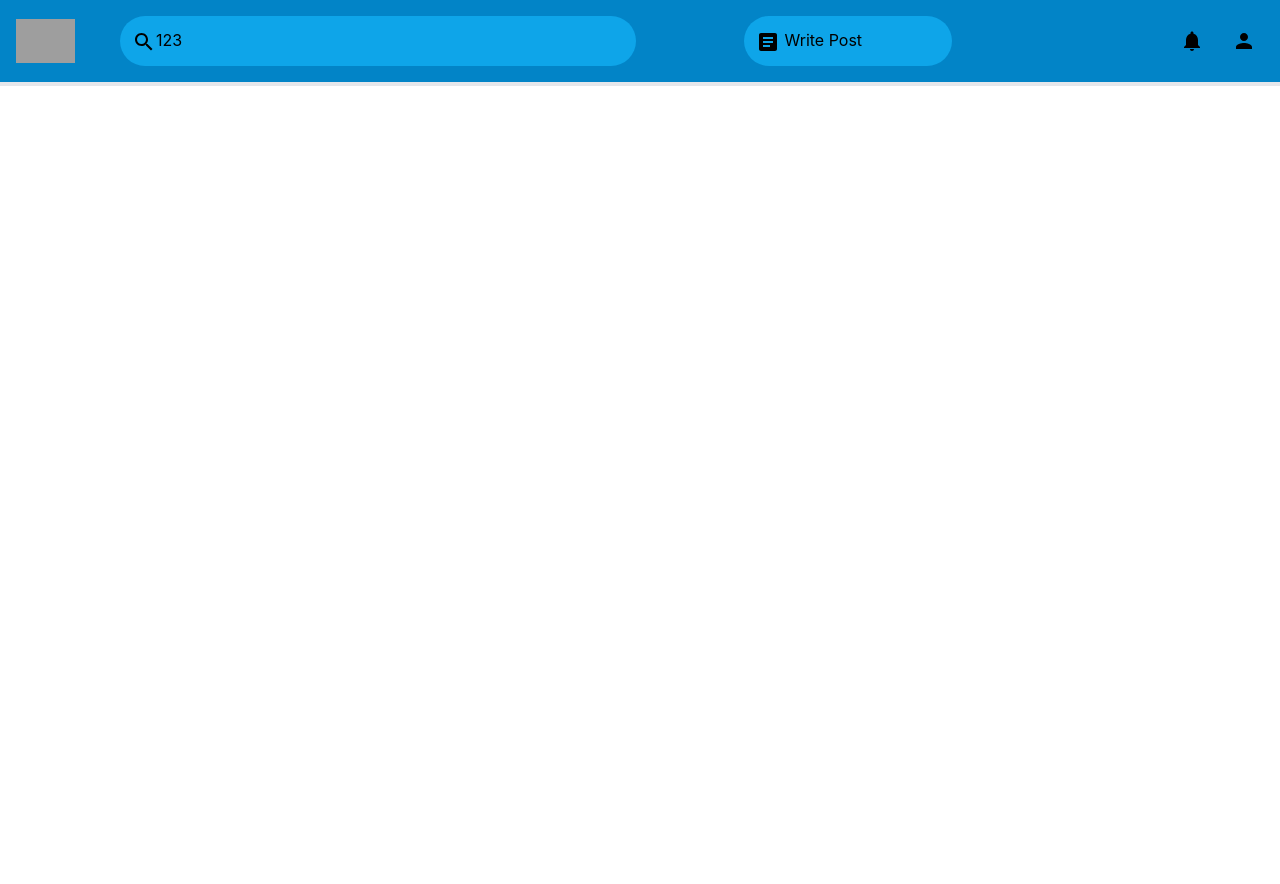
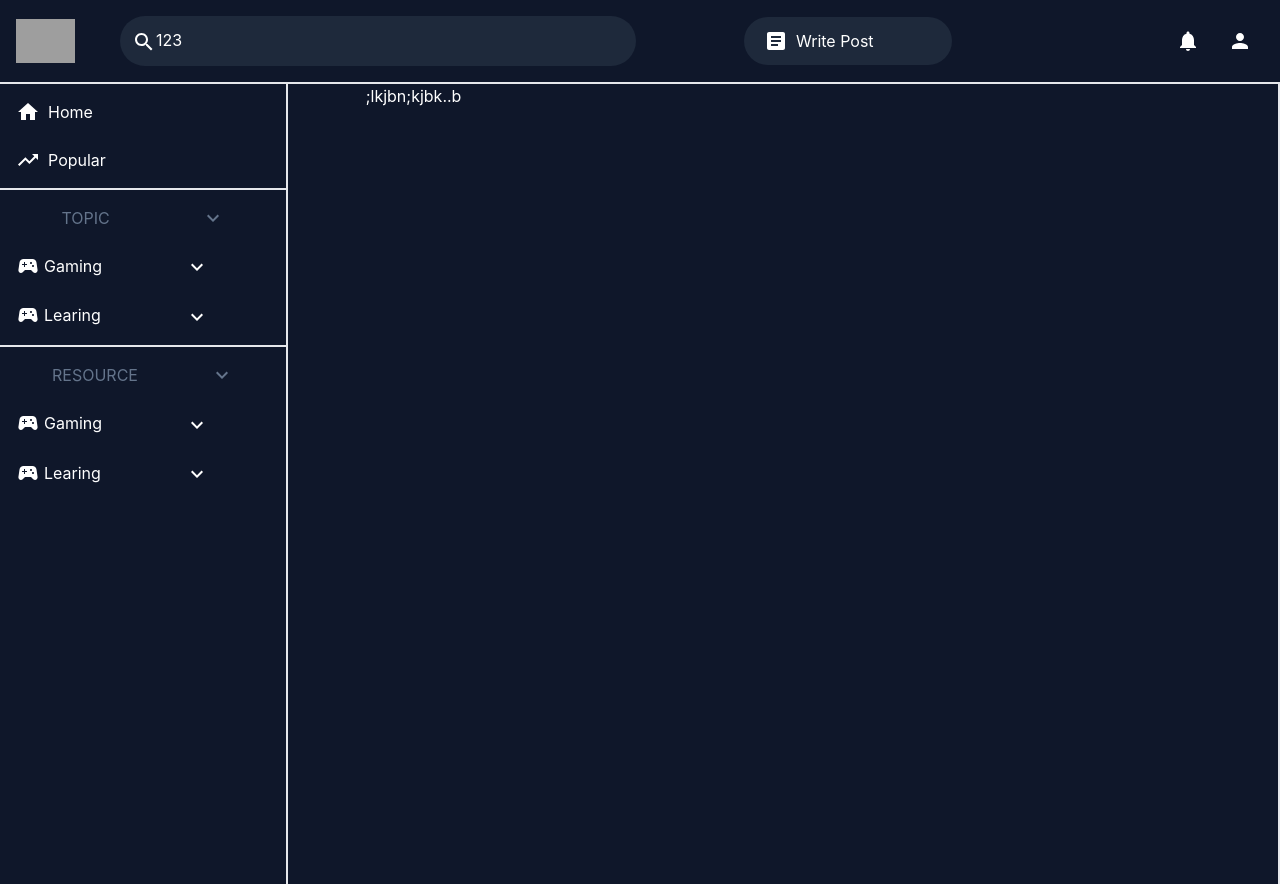
Before and after one commit to ShahIsCoding/proj, a React (Create React App) app: page /home in a window 1280 px wide. Before the commit the page ends 800 px from the top, so only its background shows below. Built offline with nearby package versions, Linux system fonts and the light colour scheme; grey boxes are pictures that could not be loaded.

Commit message:
worked on home page body - sidebar

```diff
--- a/src/Component/Home/Home.js
+++ b/src/Component/Home/Home.js
@@ -1,11 +1,12 @@
-import React from 'react';
-import { Navbar } from '../Navbar/Navbar';
-import { HomeBody } from '../HomeBody/HomeBody';
-export const Home = () =>{
-    return(
-        <div className='home'>
-            <Navbar />
-            <HomeBody />
-        </div>
-    );
-}
+import React from "react";
+import { Navbar } from "../Navbar/Navbar";
+import { HomeBody } from "../HomeBody/HomeBody";
+import { BG, TEXT } from "../../Constants/COLORS";
+export const Home = () => {
+  return (
+    <div className={`${BG.bg} ${TEXT.white}`}>
+      <Navbar />
+      <HomeBody />
+    </div>
+  );
+};
--- a/src/Component/HomeBody/HomeBody.js
+++ b/src/Component/HomeBody/HomeBody.js
@@ -1,7 +1,50 @@
-export const HomeBody = () =>{
-    return(
-        <div className="bg-secondary">
+import { useState } from "react";
+import { BG } from "../../Constants/COLORS";
+import { icons } from "../../assets/css/icons/ICONS";
+import { SubTopicCard } from "../component/SubTopicCard";
 
+const topicCard = (topic, isLast = false) => {
+  return (
+    <div className={`${isLast ? "mb-5" : "border-b-2"}`}>
+      <div
+        className={`p-2 m-2 rounded flex justify-around content-center ${BG.hover} text-slate-500`}
+      >
+        <span>{topic}</span>
+        {icons.arrowDOWN}
+      </div>
+      <SubTopicCard topic="Gaming" />
+      <SubTopicCard topic="Learing" />
+    </div>
+  );
+};
+const leftSideBar = () => {
+  return (
+    <div className="flex flex-col h-full min-h-screen z-10 overflow-auto">
+      <div className="border-b-2 w-full">
+        <div className={`rounded p-2 m-2 ${BG.hover} flex item-center`}>
+          {icons.home}
+          <span className="ml-2">Home</span>
         </div>
-    )
-}
+        <div className={`rounded p-2 m-2 ${BG.hover} flex item-center`}>
+          {icons.popular}
+          <span className="ml-2">Popular</span>
+        </div>
+      </div>
+      {topicCard("TOPIC")}
+      {topicCard("RESOURCE", true)}
+    </div>
+  );
+};
+const centerBar = () => {
+  return <div>;lkjbn;kjbk..b</div>;
+};
+export const HomeBody = () => {
+  return (
+    <div className={`container mx-auto grid grid-cols-7`}>
+      <div className="border-r-2 col-span-2 col-start-1 col-end-3 w-72">
+        {leftSideBar()}
+      </div>
+      <div className="border-r-2 bg-scroll col-span-5">{centerBar()}</div>
+    </div>
+  );
+};
--- a/src/Component/Navbar/Navbar.js
+++ b/src/Component/Navbar/Navbar.js
@@ -7,7 +7,7 @@ import ArticleIcon from "@mui/icons-material/Article";
 import BookmarksIcon from "@mui/icons-material/Bookmarks";
 import QueryStatsIcon from "@mui/icons-material/QueryStats";
 import { Search } from "@mui/icons-material";
-import { BG } from "../../Constants/COLORS";
+import { BG, TEXT } from "../../Constants/COLORS";
 
 export const Navbar = () => {
   const [profileDashboradOpen, setProfileDashboardOpen] = useState(false);
@@ -31,7 +31,7 @@ export const Navbar = () => {
   return (
     <>
       <div
-        className={`grid grid-cols-12 grid-rows-1 p-4 items-center border-b-4 ${BG.blue}`}
+        className={`grid grid-cols-12 grid-rows-1 p-4 items-center w-full border-b-2 sticky top-0 ${BG.bg}`}
       >
         <Link to="/home">
           <img
@@ -40,33 +40,36 @@ export const Navbar = () => {
             className="h-11"
           />
         </Link>
-        <div className={`col-span-5 p-3 rounded-full ${BG.blueLess} mr-1`}>
-          <Search className="" />
+        <div className={`col-span-5 p-3 rounded-full ${BG.bglight} mr-1`}>
+          <Search />
           <input
-            className={`${BG.blueLess}`}
+            className={`${BG.bglight}`}
             value={123}
             placeholder="Search Anything"
           />
         </div>
-        <span
-          className={`col-span-2 col-start-8 ${BG.blueLess} p-3 rounded-full`}
+        <div
+          className={`col-span-2 col-start-8 col-end-10 ${BG.bglight} p-3 px-5 rounded-full flex items-center`}
         >
-          <ArticleIcon /> Write Post
-        </span>
-        <span className="col-span-3 col-start-12 flex justify-around ">
-          <NotificationsIcon className="mx-3" />
-          <PersonIcon onClick={() => setProfileDashboardOpen(true)} />
-        </span>
+          <ArticleIcon /> <span className="ml-2">Write Post</span>
+        </div>
+        <div className={`col-span-3 col-start-12 flex justify-around`}>
+          <NotificationsIcon className={`mx-3 rounded m-2  ${BG.hover}`} />
+          <PersonIcon
+            className={`rounded m-2 ${BG.hover}`}
+            onClick={() => setProfileDashboardOpen(true)}
+          />
+        </div>
       </div>
       {profileDashboradOpen && (
-        <div className={`w-50 ${BG.blue}`} ref={wrapperRef}>
-          <span>
+        <div className={`w-50 ${BG.bglight}`} ref={wrapperRef}>
+          <span className={`hover:bg-slate-800`}>
             <PersonIcon /> My Profile
           </span>
-          <span>
+          <span className={`${BG.hover}`}>
             <BookmarksIcon /> Library
           </span>
-          <span>
+          <span className={`hover:bg-slate-800 cursor-pointer`}>
             <QueryStatsIcon /> Stats
           </span>
           <span>Others</span>
--- /dev/null
+++ b/src/Component/component/SubTopicCard.js
@@ -0,0 +1,37 @@
+import { useState } from "react";
+import React from "react";
+import { icons } from "../../assets/css/icons/ICONS";
+import { BG } from "../../Constants/COLORS";
+
+export const SubTopicCard = ({ topic }) => {
+  const [isOpen, setOpen] = useState(false);
+  return (
+    <div
+      onClick={() => {
+        setOpen(!isOpen);
+      }}
+    >
+      <div className={`p-2 m-2 rounded ${BG.hover}`}>
+        <div className="grid grid-cols-3 ">
+          <div className="col-start-1 col-span-2 flex content-center">
+            {icons.gaming}
+            <span className="ml-1">{topic}</span>
+          </div>
+          <div>{icons.arrowDOWN}</div>
+        </div>
+      </div>
+      <div className={isOpen ? "" : "hidden"}>
+        <div className={`p-2 ml-5 border-l-2 ${BG.hover}`}>Gaming</div>
+        <div className={`p-2 ml-5 border-l-2 ${BG.hover}`}>Gaming</div>
+        <div className={`p-2 ml-5 border-l-2 ${BG.hover}`}>Gaming</div>
+        <div className={`p-2 ml-5 border-l-2 ${BG.hover}`}>Gaming</div>
+        <div className={`p-2 ml-5 border-l-2 ${BG.hover}`}>Gaming</div>
+        <div className={`p-2 ml-5 border-l-2 ${BG.hover}`}>Gaming</div>
+        <div className={`p-2 ml-5 border-l-2 ${BG.hover}`}>Gaming</div>
+        <div className={`p-2 ml-5 border-l-2 ${BG.hover}`}>Gaming</div>
+        <div className={`p-2 ml-5 border-l-2 ${BG.hover}`}>Gaming</div>
+        <div className={`p-2 ml-5 border-l-2 ${BG.hover}`}>Gaming</div>
+      </div>
+    </div>
+  );
+};
--- a/src/Constants/COLORS.js
+++ b/src/Constants/COLORS.js
@@ -1,8 +1,12 @@
 export const BG = {
-  blue: "bg-sky-600",
-  blueLess: "bg-sky-500",
+  bglight: "bg-slate-800",
+  bg: "bg-slate-900",
+  bgdark: "bg-slate-950",
+  hover: "hover:bg-slate-800 hover:cursor-pointer hover:text-orange-600",
 };
 export const TEXT = {
-  blue: "text-sky-600",
-  blueLess: "text-sky-500",
+  colorlight: "text-slate-800",
+  color: "text-slate-900",
+  colordark: "text-slate-950",
+  white: "text-white",
 };
--- /dev/null
+++ b/src/assets/css/icons/ICONS.js
@@ -0,0 +1,12 @@
+import KeyboardArrowUpIcon from "@mui/icons-material/KeyboardArrowUp";
+import KeyboardArrowDownIcon from "@mui/icons-material/KeyboardArrowDown";
+import TrendingUpIcon from "@mui/icons-material/TrendingUp";
+import SportsEsportsIcon from "@mui/icons-material/SportsEsports";
+import { Home } from "@mui/icons-material";
+export const icons = {
+  home: <Home />,
+  popular: <TrendingUpIcon />,
+  arrowUP: <KeyboardArrowUpIcon />,
+  arrowDOWN: <KeyboardArrowDownIcon />,
+  gaming: <SportsEsportsIcon />,
+};
```
